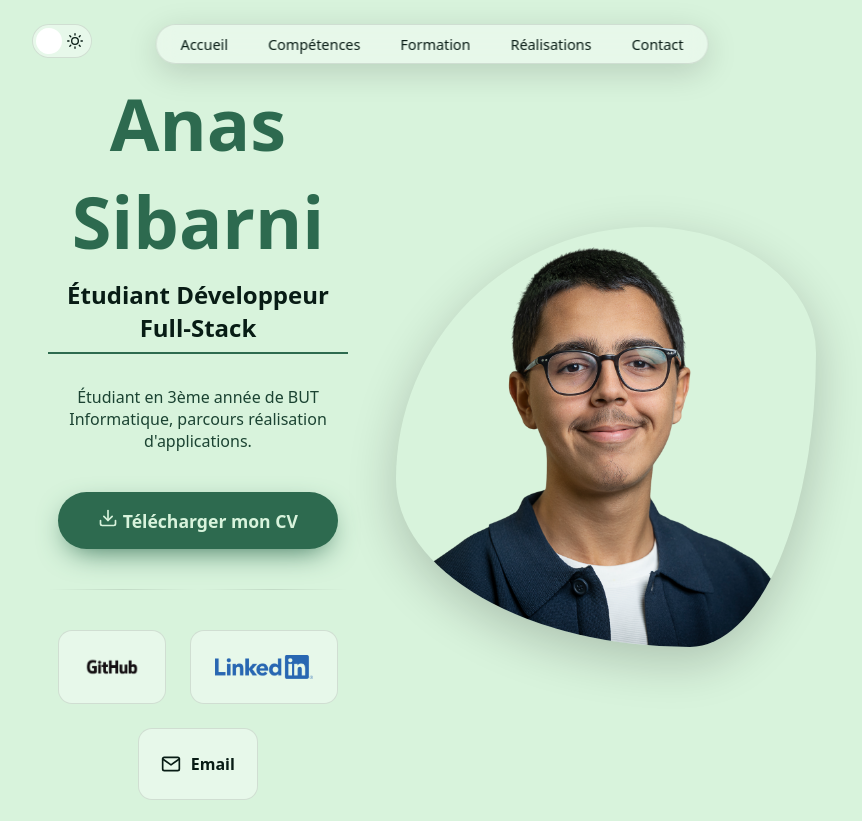
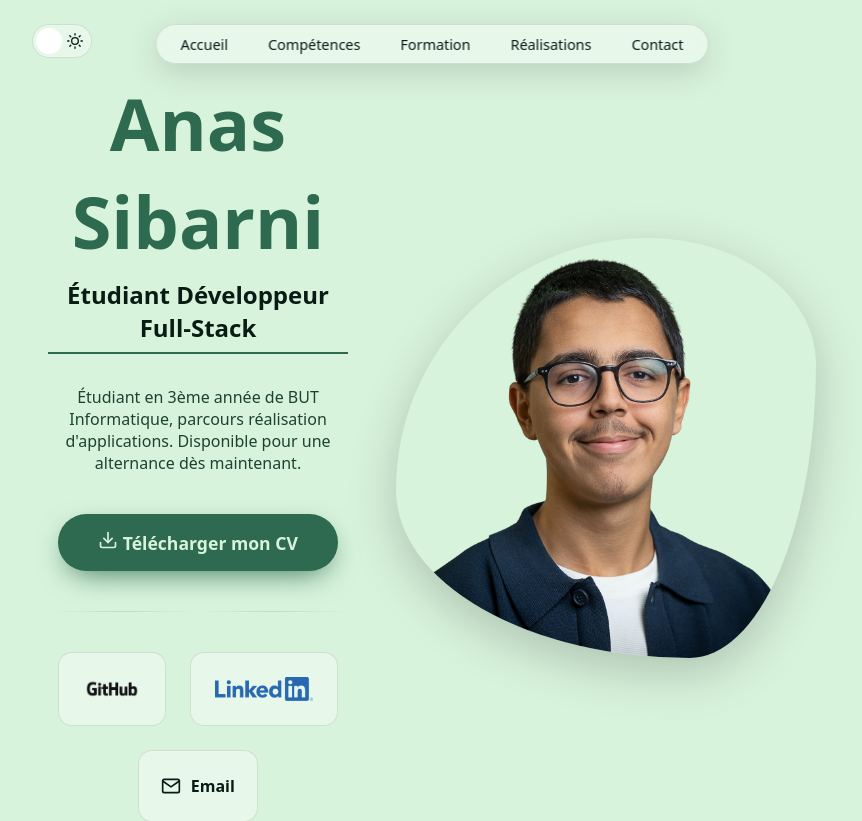
Before and after one commit to Anas-SIBARNI/portfolio, a Vue app: page / in a window 1280 px wide. Shown: the top 821 px of the page, without its empty margins (208-1070 px from the left). Built offline with nearby package versions, Linux system fonts and the light colour scheme.

Commit message:
Ajouter 'disponible alternance' dans l'accueil

```diff
--- a/src/App.vue
+++ b/src/App.vue
@@ -69,7 +69,7 @@ const projets = [
   {
     id: 4,
     titre: 'StockPro - Landing page',
-    description: 'Développent d’une landing page statique pour un SaaS de gestion de stock qui n’existe pas encore',
+    description: 'Développement d’une landing page statique pour un SaaS de gestion de stock qui n’existe pas encore',
     outils: ['React', 'HTML', 'TypeScript', 'Tailwind CSS'],
     image: stockPro,
     galerie: [stockPro],
--- a/src/components/Accueil.vue
+++ b/src/components/Accueil.vue
@@ -24,7 +24,7 @@ async function copierEmail() {
 
       <h2 class="role-titre">Étudiant Développeur Full-Stack</h2>
       <p class="accroche">
-        Étudiant en 3ème année de BUT Informatique, parcours réalisation d'applications.
+        Étudiant en 3ème année de BUT Informatique, parcours réalisation d'applications. Disponible pour une alternance dès maintenant.
       </p>
 
       <a href="/cv_Anas_SIBARNI.pdf" download class="btn-cta">
```
